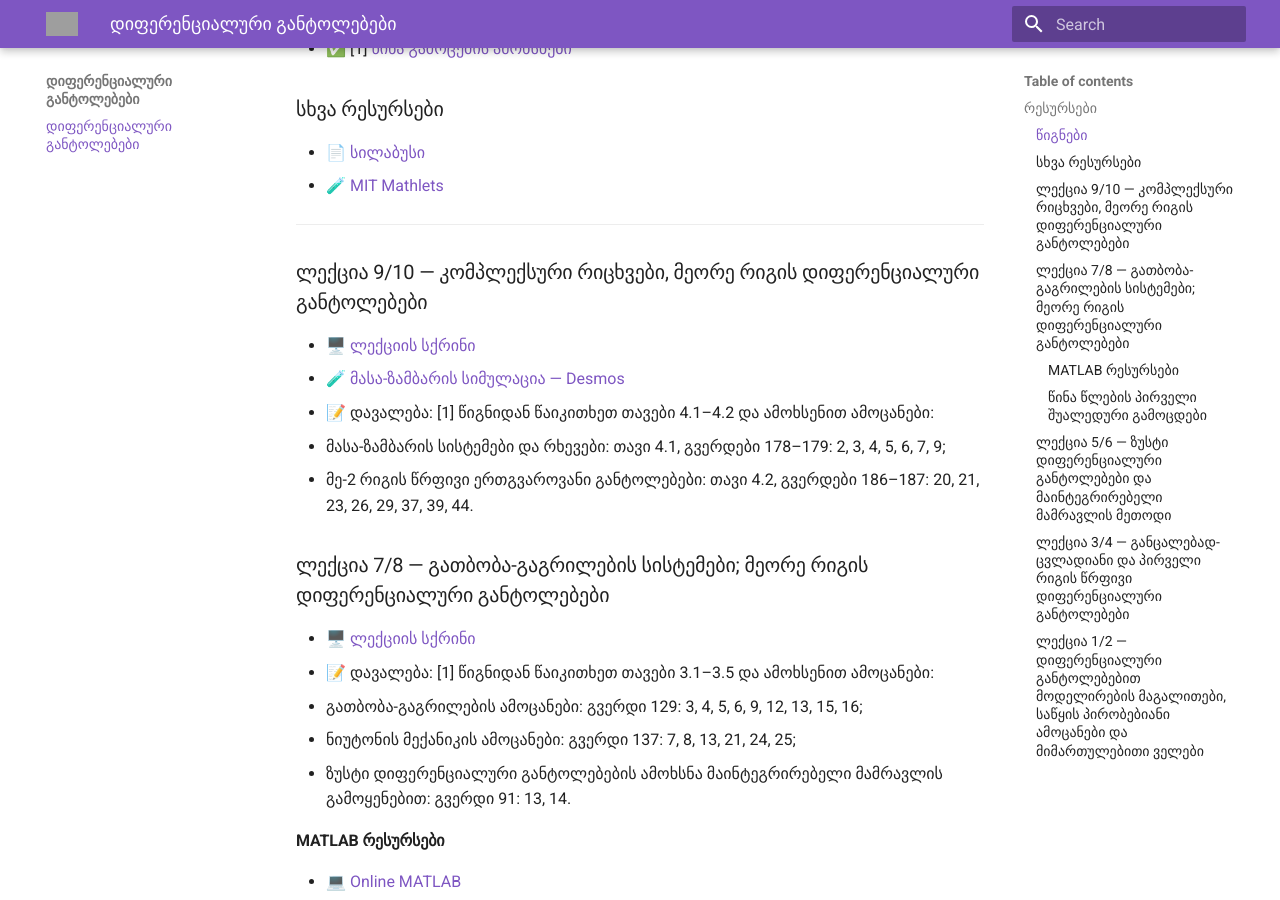
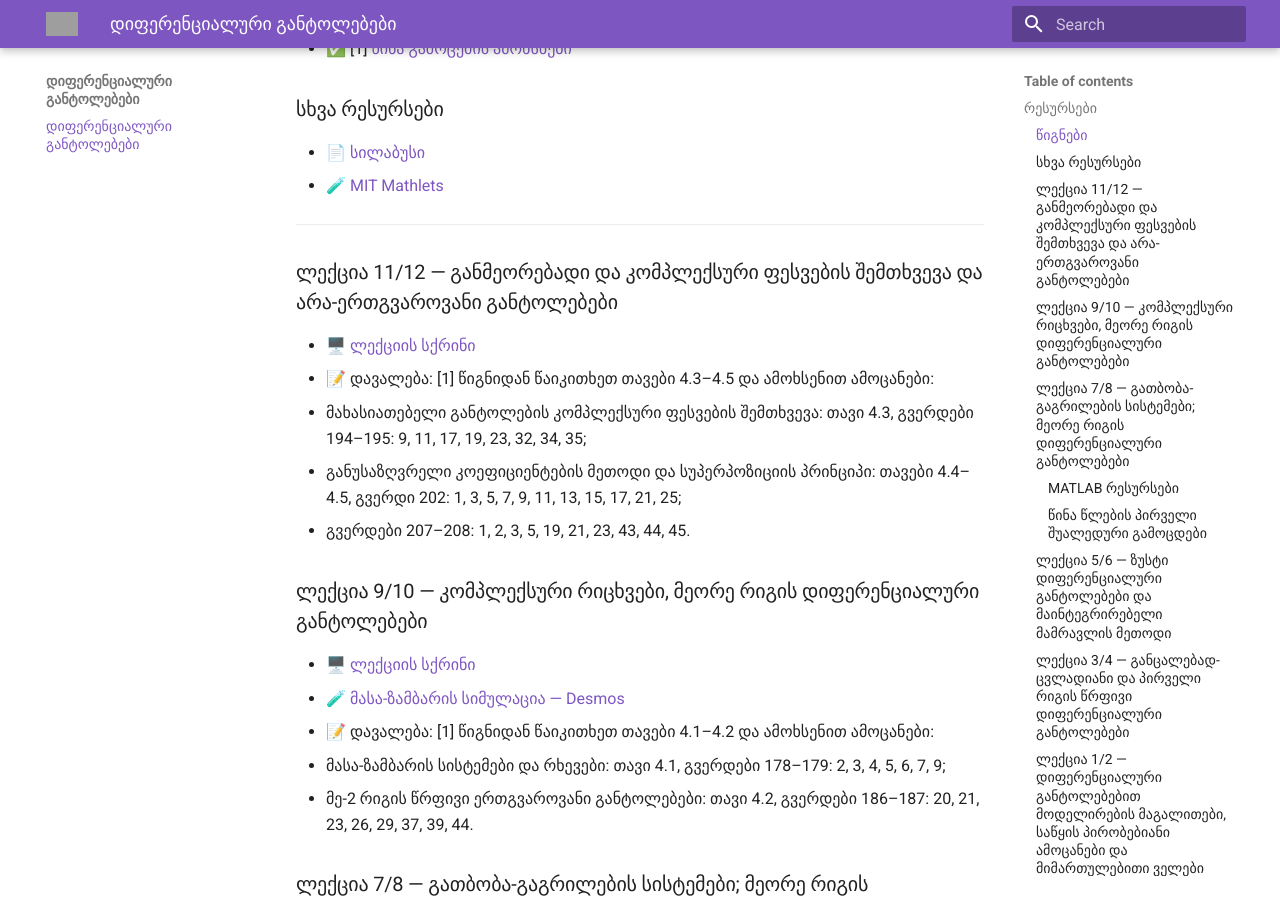
Before and after one commit to gugavar/differential-equations-fall-2026-agruni, an MkDocs documentation site: the page built from docs/index.md, in a window 1280 px wide and 900 px high, scrolled down 367 px. Built offline with MkDocs 1.6.1 and Material for MkDocs 9.7.7, drawn with Linux system fonts in a browser that asks for light colours; grey boxes are pictures that could not be loaded.

Commit message:
Update index.md

```diff
--- a/docs/index.md
+++ b/docs/index.md
@@ -16,6 +16,13 @@
 
 
 ---
+### ლექცია 11/12 — განმეორებადი და კომპლექსური ფესვების შემთხვევა და არა-ერთგვაროვანი განტოლებები
+
+- 🖥️ [ლექციის სქრინი](https://drive.google.com/file/d/1Um6JoUhP4ySK5jzYmxHEH-Y9tEb4OlcF/view?usp=drive_link)
+- 📝 დავალება: [1] წიგნიდან წაიკითხეთ თავები 4.3–4.5 და ამოხსენით ამოცანები:
+  - მახასიათებელი განტოლების კომპლექსური ფესვების შემთხვევა: თავი 4.3, გვერდები 194–195: 9, 11, 17, 19, 23, 32, 34, 35;
+  - განუსაზღვრელი კოეფიციენტების მეთოდი და სუპერპოზიციის პრინციპი: თავები 4.4–4.5, გვერდი 202: 1, 3, 5, 7, 9, 11, 13, 15, 17, 21, 25;
+  - გვერდები 207–208: 1, 2, 3, 5, 19, 21, 23, 43, 44, 45.
 
 ### ლექცია 9/10 — კომპლექსური რიცხვები, მეორე რიგის დიფერენციალური განტოლებები
 
```
